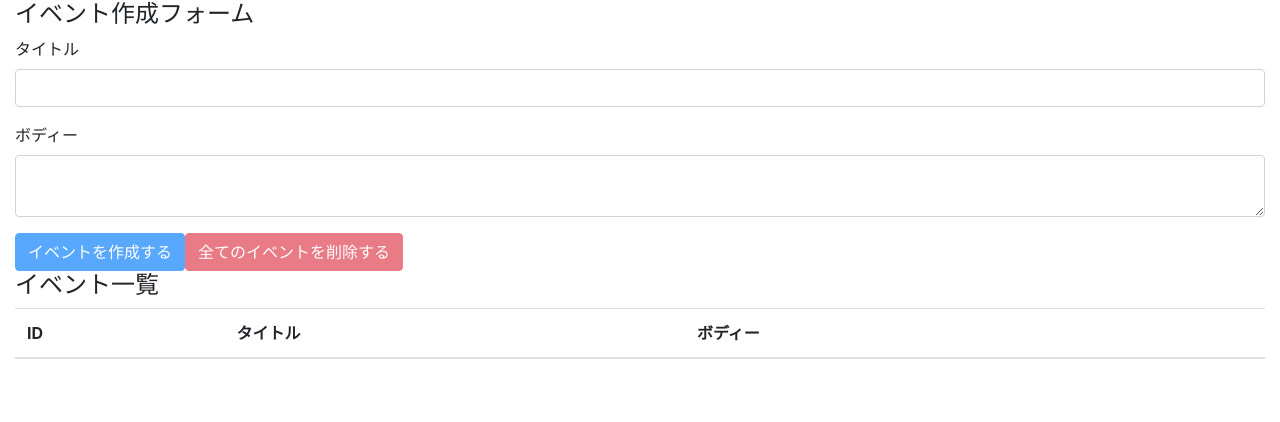
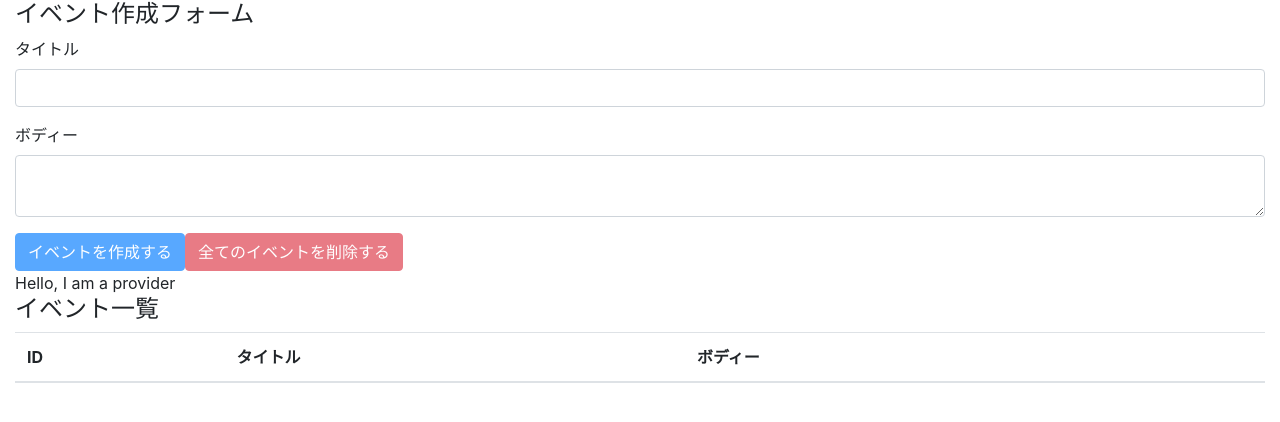
Before and after one commit to Shota-mancity/react-hooks-101, a React (Create React App) app: page / in a window 1280 px wide. Shown: the top 422 px of the page. Built offline with nearby package versions, Linux system fonts and the light colour scheme.

Commit message:
setup react context provider

```diff
--- a/src/components/App.js
+++ b/src/components/App.js
@@ -1,7 +1,8 @@
-import React, { useReducer} from "react";
+import React, { useReducer } from "react";
 import reducer from "../reducers";
-import EventForm from "./EventForm"
+import EventForm from "./EventForm";
 import Events from "./Events";
+import AppContext from "../contexts/AppContext";
 
 import "bootstrap/dist/css/bootstrap.min.css";
 
@@ -10,10 +11,13 @@
 
   return (
     <>
-      <div className="container-fluid">
-      <EventForm state={state} dispatch={dispatch}/>
-      <Events state={state} dispatch={dispatch} />
-      </div>
+    {/* 既存のDOMをproviderでラップしてあげる */}
+      <AppContext.Provider value={"Hello, I am a provider"}>
+        <div className="container-fluid">
+          <EventForm state={state} dispatch={dispatch} />
+          <Events state={state} dispatch={dispatch} />
+        </div>
+      </AppContext.Provider>
     </>
   );
 };
--- a/src/components/Events.js
+++ b/src/components/Events.js
@@ -1,10 +1,13 @@
-import React from "react"
+import React, { useContext } from "react";
 import Event from "./Event";
+import AppContext from "../contexts/AppContext";
 
-const Events=({state, dispatch})=>{
+const Events = ({ state, dispatch }) => {
+  const value = useContext(AppContext);
 
-    return(
+  return (
     <>
+      <div>{value}</div>
       <h4>イベント一覧</h4>
       <table className="table table-hover">
         <thead>
@@ -25,4 +28,4 @@
   );
 };
 
-export default Events
+export default Events;
```
Lines whose indentation alone changed are shown as unchanged.
